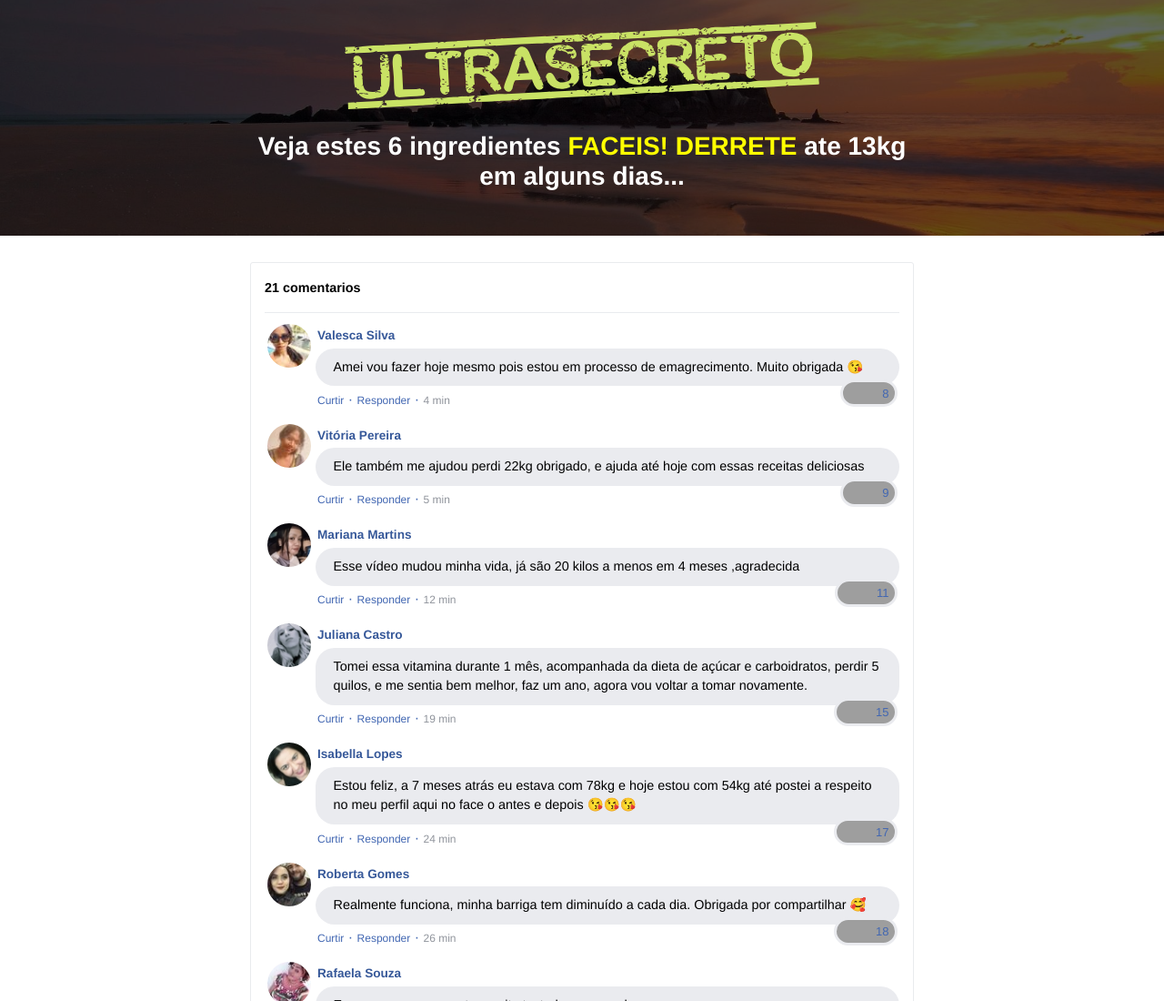
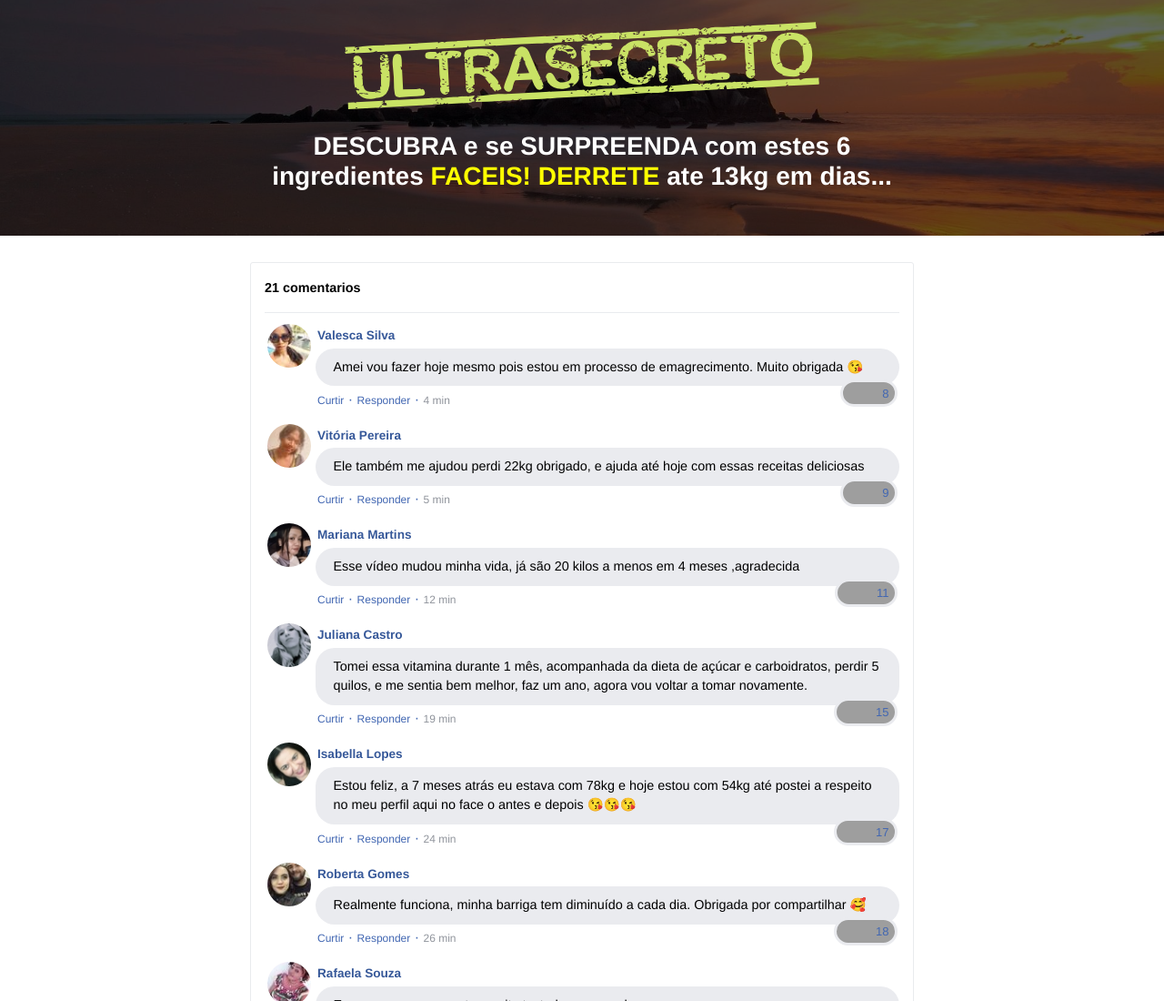
Before and after one commit to tutuzin0/queimaagora.online, a plain HTML site: page index.html in a window 1280 px wide. Shown: the top 1100 px of the page at 91% size. Drawn offline with nearby package versions, Linux system fonts and the light colour scheme; grey boxes are pictures that could not be loaded; a script that the page names is missing.

Commit message:
Update index.html

```diff
--- a/index.html
+++ b/index.html
@@ -59,7 +59,7 @@ src="https://www.facebook.com/tr?id=1057183121812020&ev=PageView&noscript=1"
             <img class="img-fluid" src="./assets/img/ultrasecreto.svg">
 
             <!-- Headline -->
-            <h3 class="my-4"><b>Veja estes 6 ingredientes <font color="yellow">FACEIS! DERRETE</font> ate 13kg em alguns dias... </b></h3>
+            <h3 class="my-4"><b>DESCUBRA e se SURPREENDA com estes 6 ingredientes <font color="yellow">FACEIS! DERRETE</font> ate 13kg em dias... </b></h3>
 
             <!-- VSL -->
             <script type="text/javascript" id="scr_625df0a493213c000980185c">var s=document.createElement("script");s.src="https://cdn.converteai.net/552e0840-0c7c-46d9-8df8-d0f5061d00b1/players/625df0a493213c000980185c/player.js",s.async=!0,document.head.appendChild(s);</script>
```
